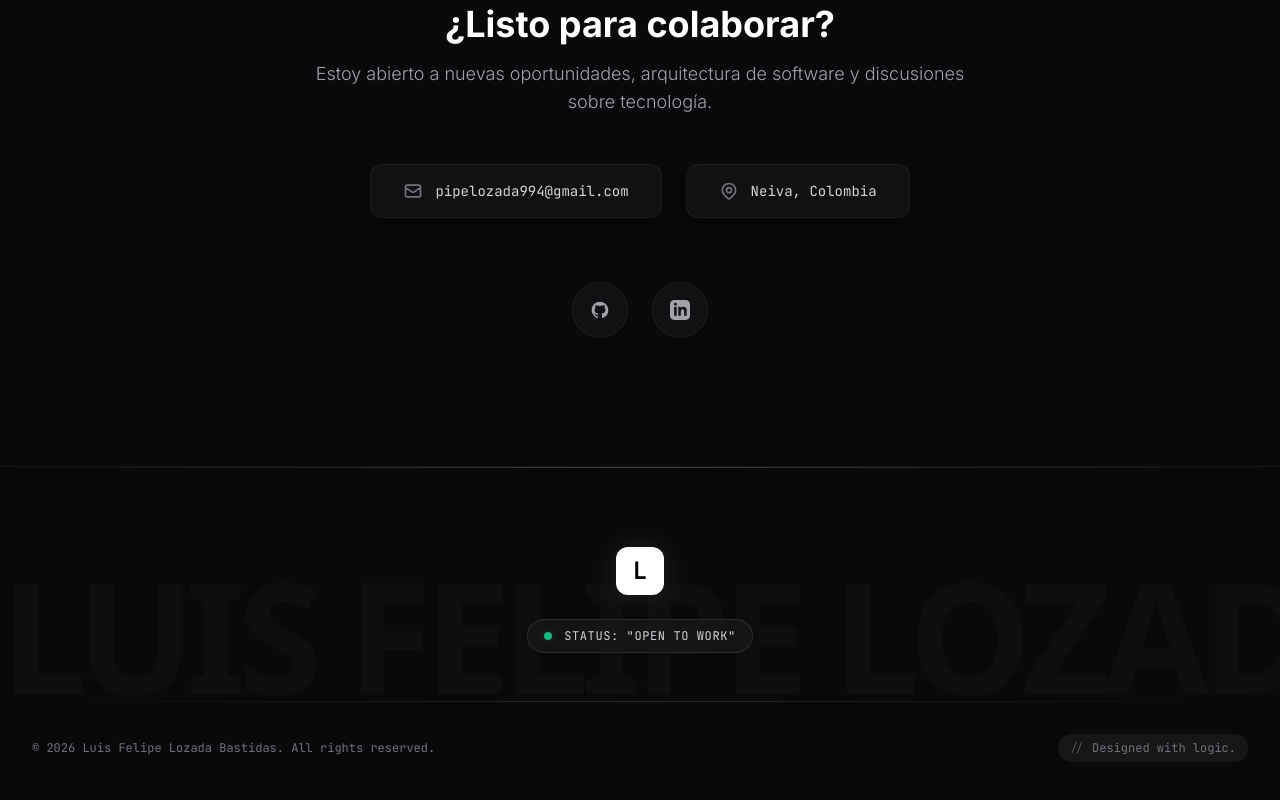
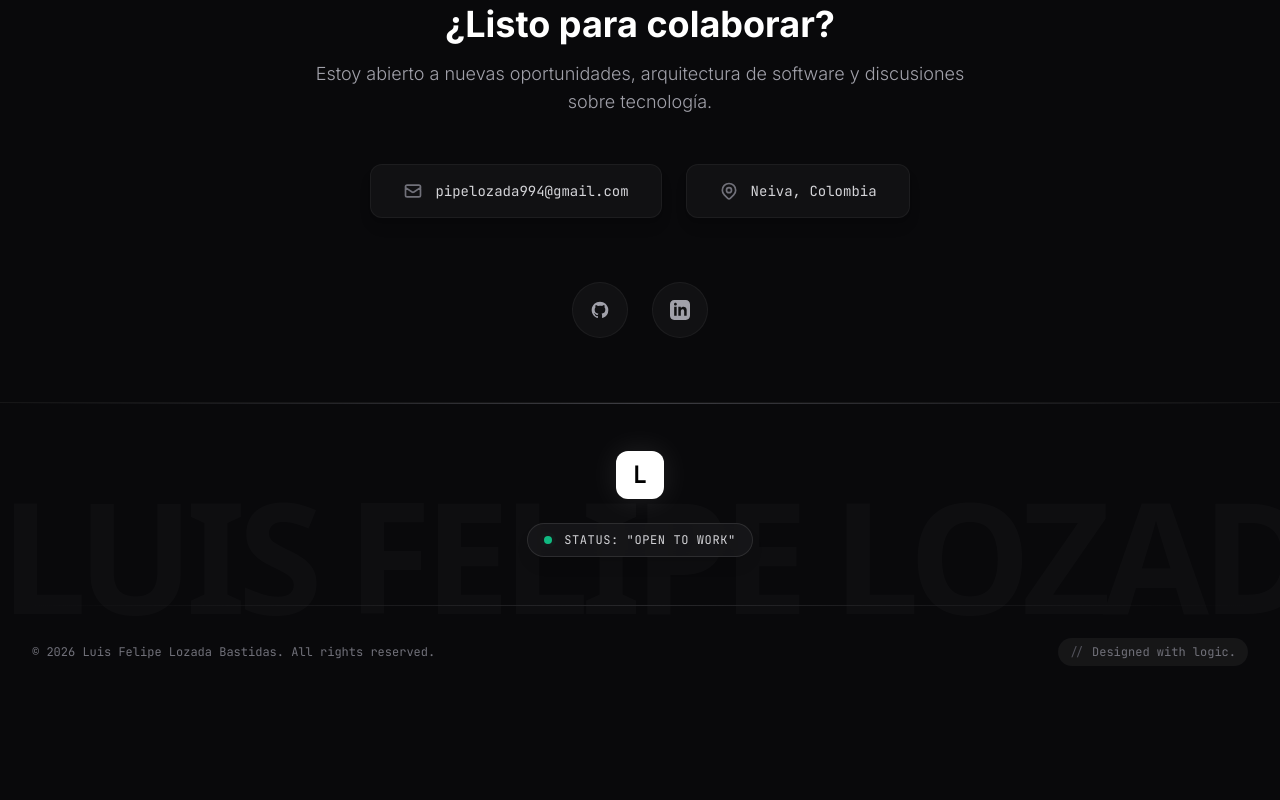
Before and after one commit to ingdevelopers449/portafolioingluis, a React (Create React App) app: page / in a window 1280 px wide. Shown: the part 4265-5065 px from the top of the page. After the commit the page ends 4971 px from the top, so only its background shows below. Built offline with nearby package versions, Linux system fonts and the light colour scheme.

Commit message:
style: optimize vertical spacing between contact and footer

```diff
--- a/src/componentes/contact.jsx
+++ b/src/componentes/contact.jsx
@@ -2,7 +2,7 @@ import React from 'react';
 
 const Contact = () => {
   return (
-    <section id="contact" className="py-32 relative bg-[#09090b] overflow-hidden">
+    <section id="contact" className="pt-32 pb-16 relative bg-[#09090b] overflow-hidden">
       <div className="max-w-4xl mx-auto px-6 lg:px-8 text-center relative z-10">
         <h2 className="text-3xl md:text-4xl font-bold text-white mb-4">
           ¿Listo para colaborar?
--- a/src/componentes/footer.jsx
+++ b/src/componentes/footer.jsx
@@ -3,7 +3,7 @@ import { ReactComponent as LogoLF } from '../img/logo-lf.svg';
 
 const Footer = () => {
   return (
-    <footer className="relative bg-[#09090b] border-t border-white/5 pt-20 pb-10 overflow-hidden">
+    <footer className="relative bg-[#09090b] border-t border-white/5 pt-12 pb-10 overflow-hidden">
       <div className="absolute top-0 left-1/2 -translate-x-1/2 w-full h-[1px] bg-gradient-to-r from-transparent via-zinc-500/50 to-transparent"></div>
 
       {/* Huge background text */}
```
